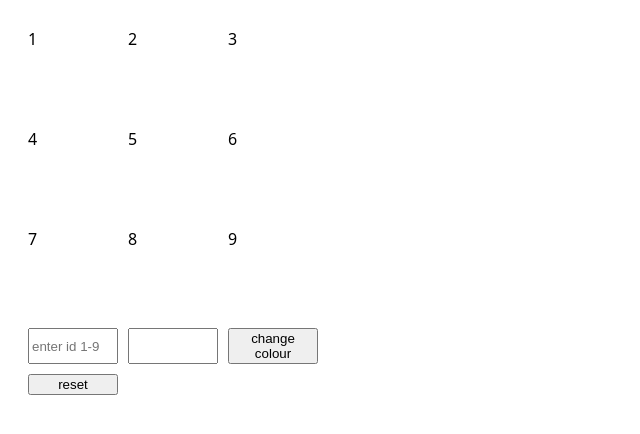
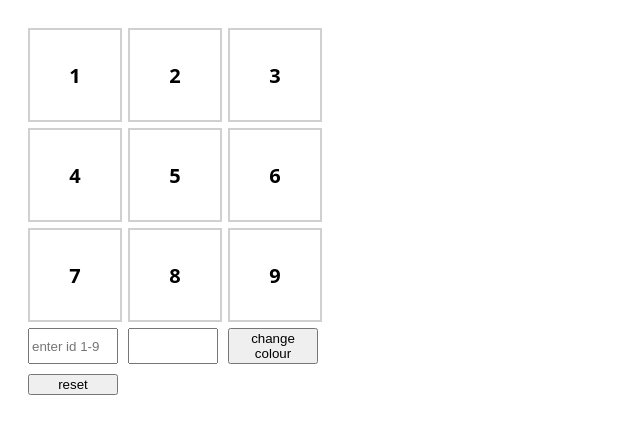
Before and after one commit to acciojob/Replit-Asian-Paints-Vaishnavi11656, a website: page main.html in a window 1280 px wide. Shown: the whole page, without its empty margins (0-640 px from the left). Drawn offline with Linux system fonts and the light colour scheme.

Commit message:
created a submission

```diff
--- a/styles.css
+++ b/styles.css
@@ -13,7 +13,7 @@ grid-template-columns: repeat(3, 90px);
 grid-template-rows: repeat(3, 90px);
 gap: 10px;
 }
-.grid_item {
+.grid-item {
 display: flex;
 align-items: center;
 justify-content: center;
```
